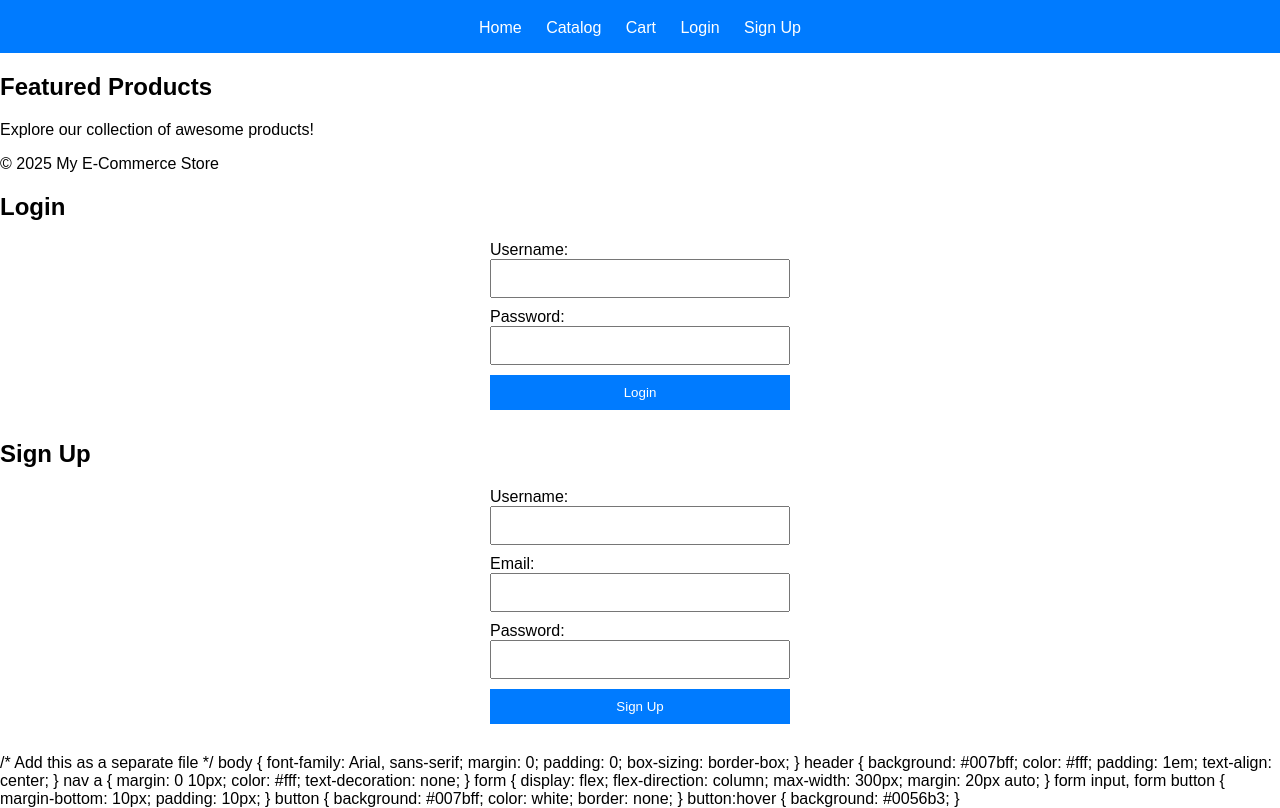
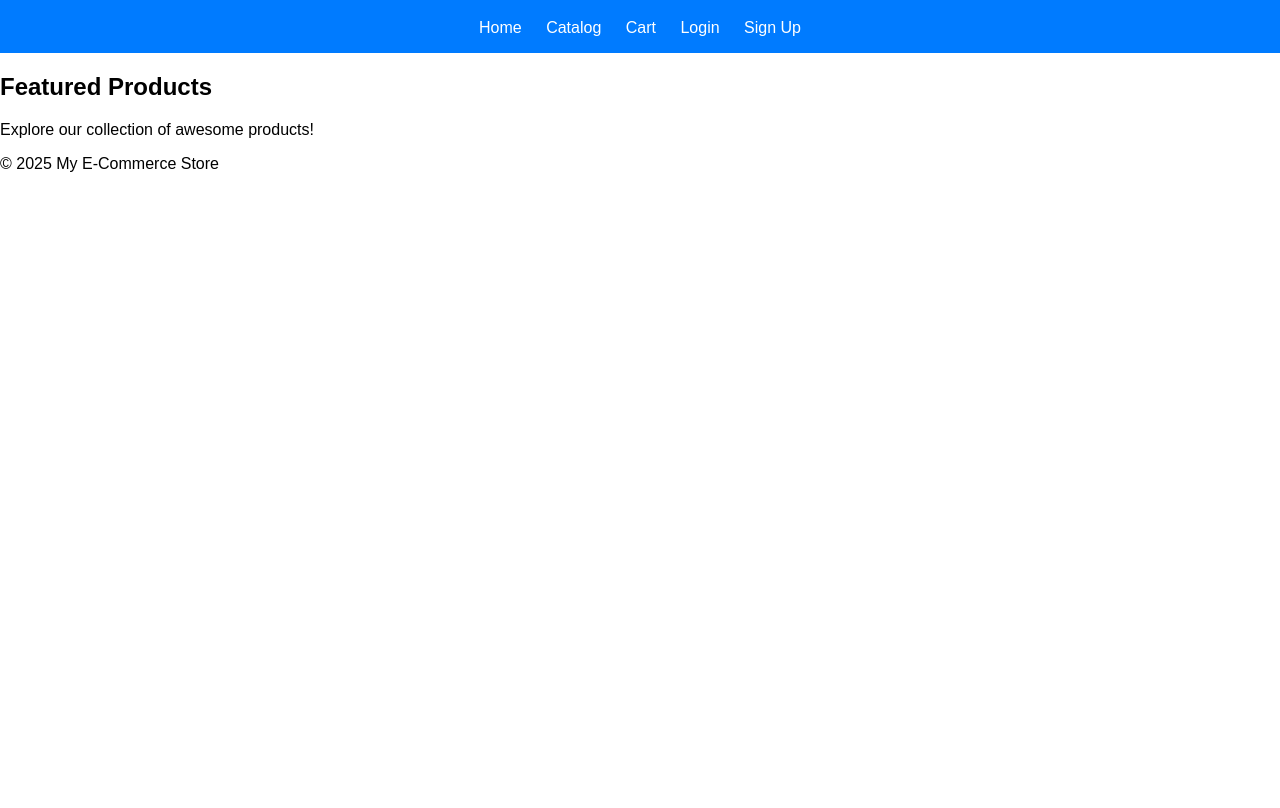
Before and after one commit to akirmani365/akirmani365.github.io, a plain HTML site: page index.html in a window 1280 px wide. Shown: the part 77-885 px from the top of the page. After the commit the page ends 800 px from the top, so only its background shows below. Drawn offline with Linux system fonts and the light colour scheme.

Commit message:
Update index.html

```diff
--- a/index.html
+++ b/index.html
@@ -27,87 +27,3 @@
     </footer>
 </body>
 </html>
-
-<!-- login.html -->
-<!DOCTYPE html>
-<html lang="en">
-<head>
-    <meta charset="UTF-8">
-    <meta name="viewport" content="width=device-width, initial-scale=1.0">
-    <title>Login</title>
-    <link rel="stylesheet" href="style.css">
-</head>
-<body>
-    <h2>Login</h2>
-    <form>
-        <label for="username">Username:</label>
-        <input type="text" id="username" name="username">
-        <label for="password">Password:</label>
-        <input type="password" id="password" name="password">
-        <button type="submit">Login</button>
-    </form>
-</body>
-</html>
-
-<!-- signup.html -->
-<!DOCTYPE html>
-<html lang="en">
-<head>
-    <meta charset="UTF-8">
-    <meta name="viewport" content="width=device-width, initial-scale=1.0">
-    <title>Sign Up</title>
-    <link rel="stylesheet" href="style.css">
-</head>
-<body>
-    <h2>Sign Up</h2>
-    <form>
-        <label for="username">Username:</label>
-        <input type="text" id="username" name="username">
-        <label for="email">Email:</label>
-        <input type="email" id="email" name="email">
-        <label for="password">Password:</label>
-        <input type="password" id="password" name="password">
-        <button type="submit">Sign Up</button>
-    </form>
-</body>
-</html>
-
-<!-- style.css -->
-/* Add this as a separate file */
-body {
-    font-family: Arial, sans-serif;
-    margin: 0;
-    padding: 0;
-    box-sizing: border-box;
-}
-header {
-    background: #007bff;
-    color: #fff;
-    padding: 1em;
-    text-align: center;
-}
-nav a {
-    margin: 0 10px;
-    color: #fff;
-    text-decoration: none;
-}
-form {
-    display: flex;
-    flex-direction: column;
-    max-width: 300px;
-    margin: 20px auto;
-}
-form input, form button {
-    margin-bottom: 10px;
-    padding: 10px;
-}
-button {
-    background: #007bff;
-    color: white;
-    border: none;
-}
-button:hover {
-    background: #0056b3;
-}
-
-<!-- I’ll add the catalog and cart pages next! Let me know if you want me to modify anything! -->
```
